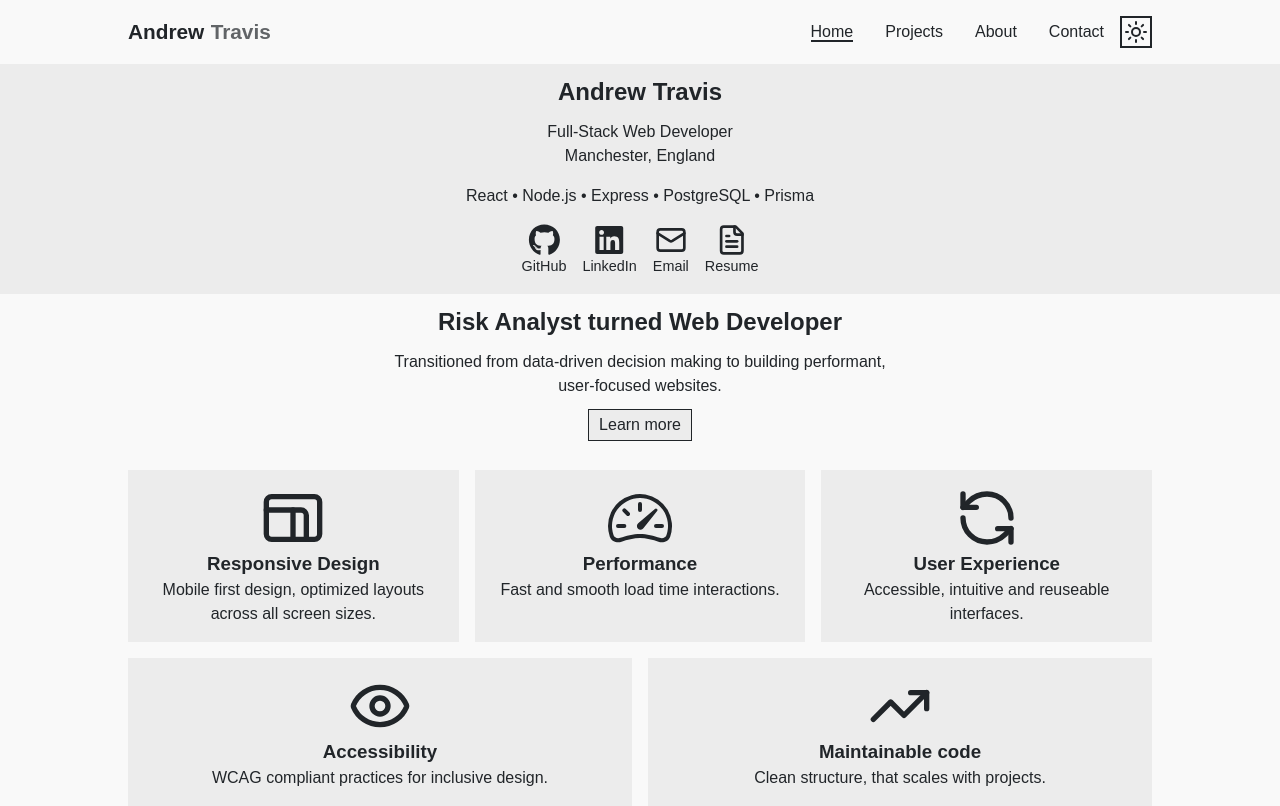
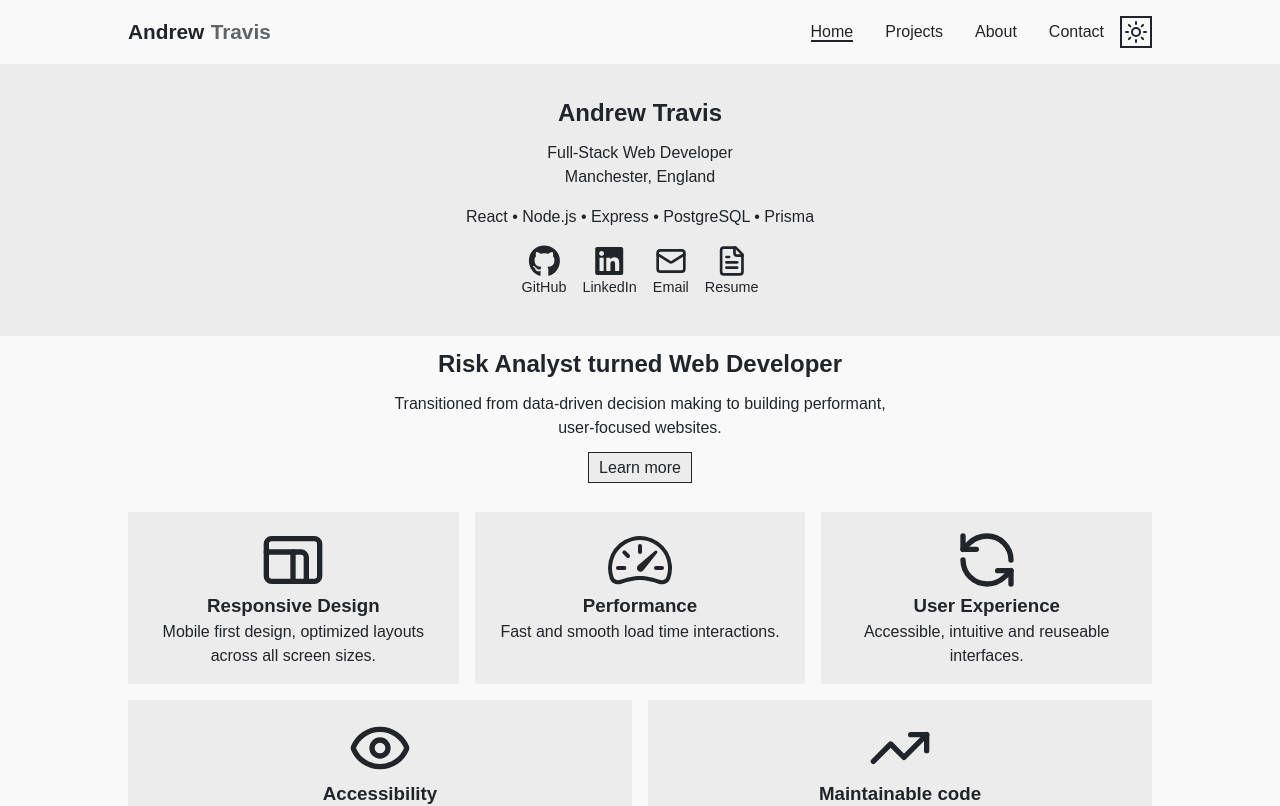
Before and after one commit to AndrewAttemptsCode/portfolio-client, a React (Vite) app: page / in a window 1280 px wide. Shown: the top 806 px of the page. Built offline with nearby package versions, Linux system fonts and the light colour scheme.

Commit message:
style: update hero section height and layout to reflect hero banner styling

```diff
--- a/src/components/HeroSection.jsx
+++ b/src/components/HeroSection.jsx
@@ -4,12 +4,20 @@ import SocialsLinks from "./SocialsLinks";
 const HeroStyle = styled.section`
   padding: 1rem 0;
   background-color: rgba(var(--primary-color), 0.06);
+  min-height: 30vh;
+  min-height: 30dvh;
+
 `
 
 const ResponsiveContainer = styled.div`
   width: min(80%, 1280px);
   margin: 0 auto;
   text-align: center;
+  min-height: inherit;
+  display: flex;
+  flex-direction: column;
+  justify-content: center;
+  align-items: center;
 
   h2 {
     line-height: 1;
```
